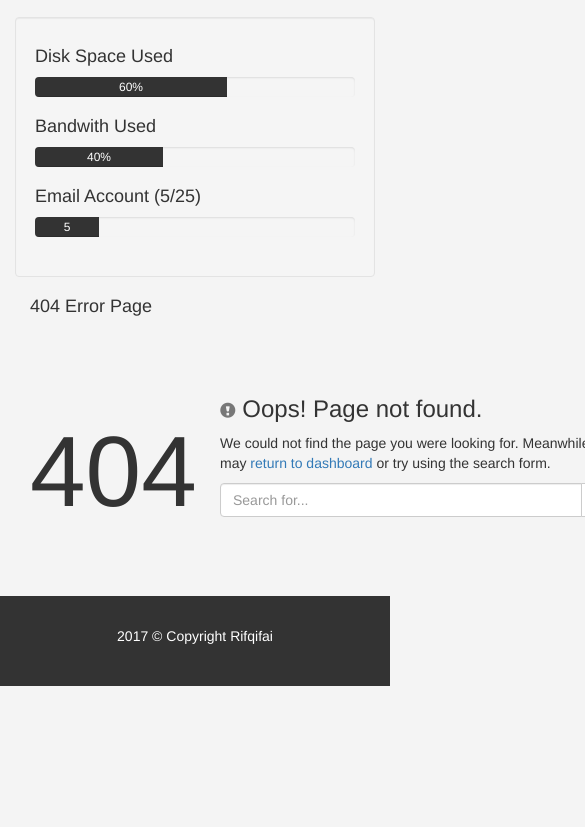
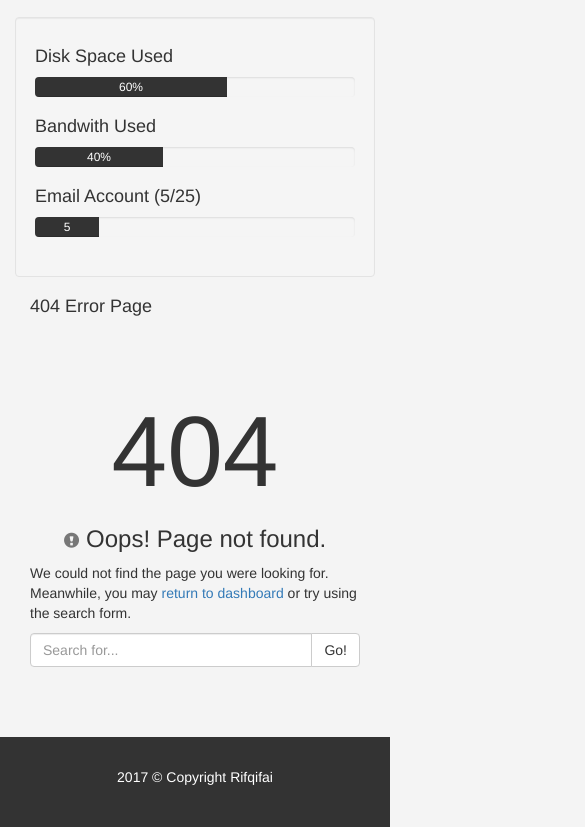
Before and after one commit to rifqifai/AdminHSPA, a plain HTML site: page 404.html in a window 390 px wide. Shown: the part 532-1359 px from the top of the page, 585 px wide, since content can reach past the window. Before the commit the page ends 1218 px from the top, so only its background shows below. Drawn offline with Linux system fonts and the light colour scheme.

Commit message:
Update style.css

```diff
--- a/css/style.css
+++ b/css/style.css
@@ -194,3 +194,19 @@ body {
     background-color: #007892;
   }
 }
+
+@media (max-width: 767px) {
+  .error-page {
+    width: 100%;
+  }
+  .error-page > .headline {
+    float: none;
+    text-align: center;
+  }
+  .error-page > .error-content {
+    margin-left: 0;
+  }
+  .error-page > .error-content > h3 {
+    text-align: center;
+  }
+}
```
